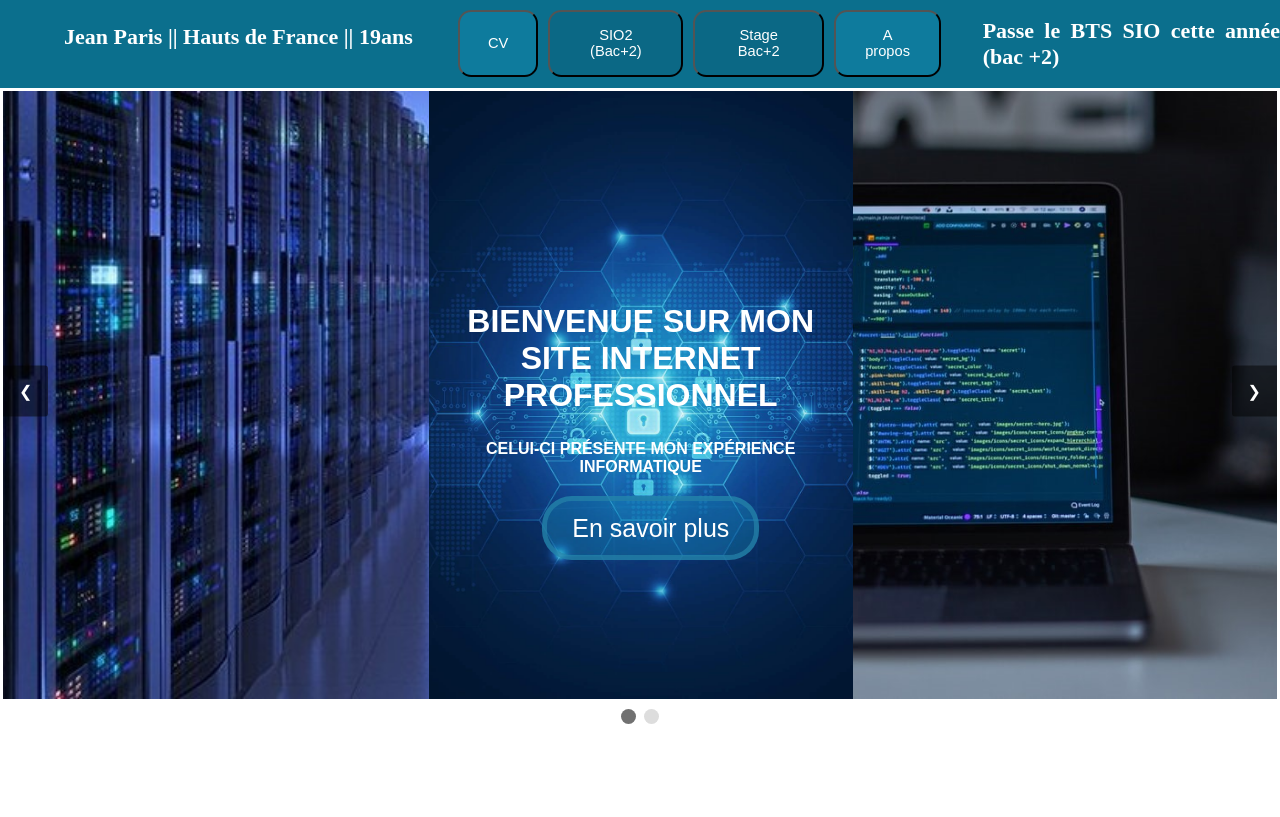
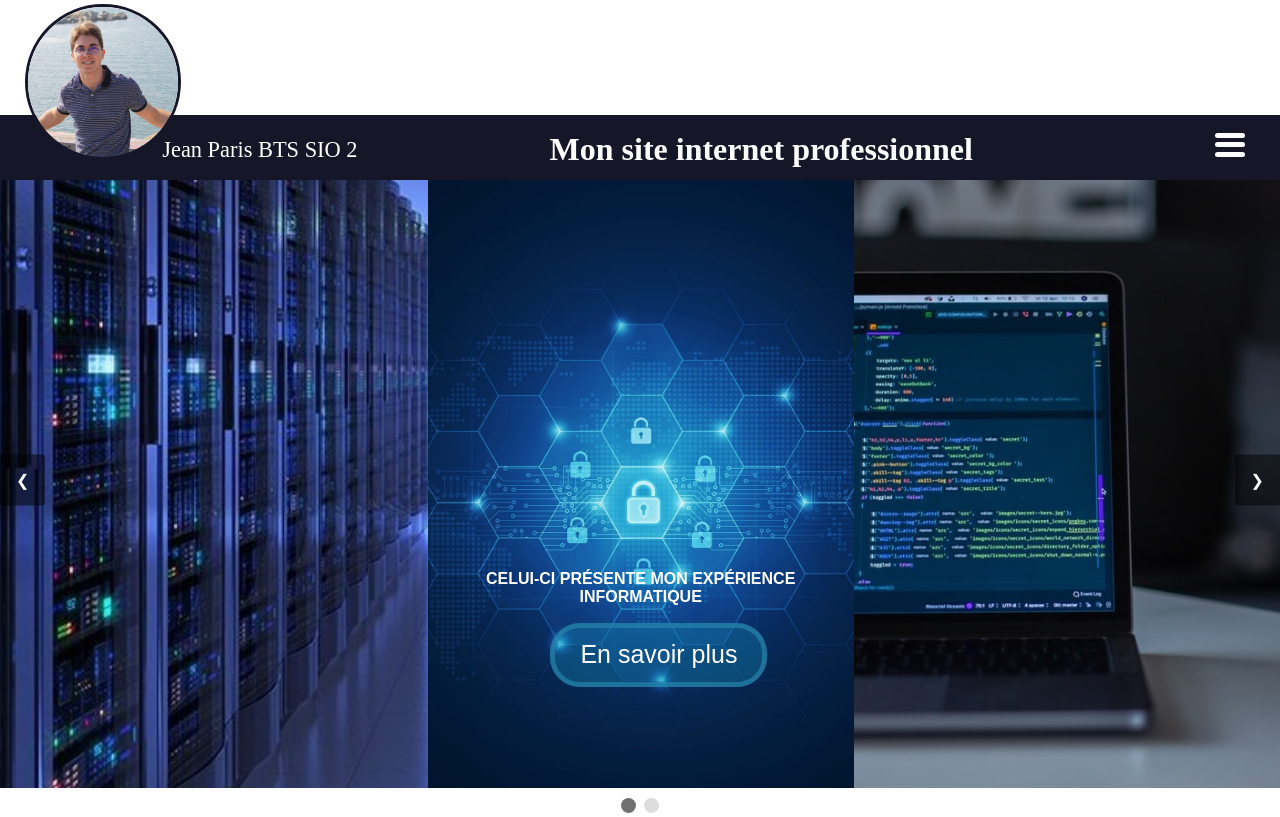
Before and after one commit to jprex59/monSiteInternet, a PHP site: page / in a window 1280 px wide. Before the commit the page ends 724 px from the top, so only its background shows below. Run offline with PHP 8.4, Linux system fonts and the light colour scheme.

Commit message:
update index

```diff
--- a/Calendar.html
+++ b/Calendar.html
@@ -587,10 +587,10 @@
         </div>
       </div>-->
 
-      <script src="./javascript/index.js"></script>
       <script src="./javascript/pharmagest.js"></script>
       <script src="https://unpkg.com/aos@2.3.1/dist/aos.js"></script>
       <script src="./javascript/deroulant.js"></script>
+      <script src="./javascript/slide.js"></script>
       <!-- end container -->
     </div>
   </body>
--- a/css/styleindex.css
+++ b/css/styleindex.css
@@ -3,63 +3,90 @@ body {
   padding: 0;
 }
 .menu {
-  background-color: rgb(11, 111, 141);
+  position: relative;
+  margin: auto;
+  /*juste en dessous modifier le width pour modifier la largeur de la bar*/
   width: 100%;
-  height: 11vh;
+  height: 180px;
+  background-size: contain;
+  background-position: center;
+  overflow: hidden;
+}
+.titre{
+  text-align: center;
+  color: white;
+  margin: 0;
+  margin-left: 6em;
+  margin-top: 0.5em;
 }
 
-.menuresponsive1 {
-  display: none;
-  height: 6em;
-  border: solid black;
-  background-color: rgb(8, 72, 92);
+
+
+.information-bar {
+  position: absolute;
+  bottom: 0;
   width: 100%;
+  height: 65px;
+  background-color: #151728;
 }
 
-.menuresponsive2 ul {
+.information-bar ul {
+ display: flex;
+}
+
+
+.profile {
+  position: absolute;
+  display: flex;
+  align-items: center;
+  bottom: 20px;
+  left: 25px;
+}
+
+img {
+  width: 150px;
+  height: 150px;
+  border-radius: 50%;
+  border: 3px solid #151728;
+}
+
+.name {
+  color: white;
+  margin-left: 0.1em;
+  font-size: 1.4em;
+}
+
+div.information-bar ul {
   position: relative;
+  width: 65%;
   display: flex;
-  text-decoration: none;
-  margin-left: 20%;
+  padding-left: 10em;
+  height: 100%;
+  margin: 0;
+  font-size: 1em;
 }
-.menuuresponsive2 li {
-  position: relative;
-  display: flex;
-  margin: 0;
-  margin-left: 35%;
-  text-decoration: none;
-}
-.menuresponsive2 a {
-  margin: 0;
-  color: white;
-  text-decoration: none;
-}
-.menuresponsive2 li {
-  border: solid double white;
+
+/*
+div.information-bar ul li{
   list-style: none;
   cursor: pointer;
-  color: white;
-  font-size: 1.5em;
-  padding: 0.5em 1.5em;
+  color: #d5d5d8;
+  font-size: 1em;
+  text-align: center;
   transition: all 0.1s;
-  text-decoration: none;
-  display: inline-table;
-}
-.menuresponsive2 {
-  display: none;
-  height: 8em;
-  border: solid black;
-  background-color: rgb(11, 111, 141);
-  width: 100%;
+  margin-top: 1em;
 }
 
+li:hover,
+.active {
+  color: white;
+}
+*/
 /*----------------------------------------------------*/
 
 .container {
   height: 600px;
-  margin: auto;
   position: relative;
-  border: solid white;
 }
 
 .slides {
@@ -160,43 +187,6 @@ body {
   background-position: left;
 }
 
-button {
-  margin-top: 1%;
-  margin-left: 10px;
-}
-
-.buton {
-  background-color: rgba(19, 150, 190, 0.315);
-  border-radius: 1em;
-}
-
-.buton:hover {
-  background-color: rgba(13, 99, 126, 0.527);
-  border-radius: 1em;
-  transition-duration: 0.5s;
-}
-
-.buttoninfo {
-  background-color: rgba(19, 150, 190, 0.315);
-  border-radius: 1em;
-}
-
-.buttoninfo:hover {
-  background-color: rgba(19, 150, 190, 0.034);
-  border-radius: 1em;
-  transition-duration: 0.5s;
-  transform: rotate(360deg);
-}
-
-.buttonSIO2 {
-  background-color: rgba(13, 99, 126, 0.527);
-  border-radius: 1em;
-}
-
-.buttonSIO2:hover {
-  background-color: rgba(19, 150, 190, 0.034);
-  border-radius: 1em;
-}
 
 .slide12 {
   /* border: solid;*/
@@ -218,13 +208,7 @@ button {
   background-position: center;
 }
 
-.infoslide1 {
-  color: white;
-  text-align: center;
-  text-transform: uppercase;
-  margin-top: 50%;
-  font-family: sans-serif;
-}
+
 .infoslide11 {
   margin-top: 6%;
   font-family: sans-serif;
@@ -234,7 +218,7 @@ button {
 }
 
 .coeurslide1 {
-  margin-left: 28%;
+  margin-left: 30%;
   text-align: center;
   background-color: rgba(19, 150, 190, 0.315);
   color: white;
@@ -259,19 +243,63 @@ button {
 }
 
 /**/
+.titresection{
+  color: white;
+  font-size: 3em;
+  font-weight: bold;
+  font-family: Arial;
+  border-bottom: 1px solid white;
+}
+
+.titresection:hover{
+  color: #0b6f8d;
+}
+
+.titresectionavenir{
+  color:rgb(128, 126, 126);
+  font-size: 3em;
+  font-weight: bold;
+  font-family: Arial;
+  border-bottom: 1px solid white;
+}
+
+.titresectionavenir:hover{
+  color:rgb(29, 29, 29);
+}
+
+ul.avenir li a {
+  text-decoration: none;
+  font-size: 2em;
+  text-transform: uppercase;
+  font-weight: bold;
+  font-family: arial;
+  color: rgb(128, 126, 126);
+}
+
+ul.avenir li a:hover {
+  color: rgb(29, 29, 29);
+}
+
 
 nav {
   position: absolute;
+  height: 38em;
   top: 0;
   left: 0;
   right: 0;
   bottom: 0;
   display: none;
+  justify-content: space-between;
+  flex-wrap: wrap;
+  align-items: center;
 }
 ul {
+  margin-left: 3%;
   list-style: none;
   padding: 0;
   z-index: 2;
+
+  /*border: 1px  solid white;*/
 }
 ul li {
   text-align: center;
@@ -308,6 +336,44 @@ ul li a:hover {
   cursor: pointer;
   animation: fade 0.1s;
 }
+
+.hamburger {
+  position: absolute;
+  top: 8em;
+  right: 35px;
+  cursor: pointer;
+  display: block;
+}
+
+.closehamburger{
+  position: absolute;
+  top: 8em;
+  right: 35px;
+  cursor: pointer;
+  display: none;
+}
+
+.closehamburger span{
+  display: block;
+  width: 30px;
+  height: 0.3rem;
+  margin: 0.3rem 0;
+  background-color: #fffdfd;
+  border-radius: 5px;
+}
+
+
+.hamburger span {
+  display: block;
+  width: 30px;
+  height: 0.3rem;
+  margin: 0.3rem 0;
+  background-color: #fffdfd;
+  border-radius: 5px;
+}
+
+
+
 
 /*@keyframe pourr les animations */
 
@@ -336,61 +402,32 @@ ul li a:hover {
   }
 }
 
-/*--------------------------------------*/
-.menuu {
+
+.titreresponsive{
   color: white;
-  height: 9%;
-  width: 100%;
-  padding-top: 0.1%;
+  text-align: center;
+  display: none;
 }
 
-.menuu ul {
-  position: relative;
-  display: flex;
-  margin: 0;
-  margin-left: 35%;
-  text-decoration: none;
+.responsiveinfoslide12{
+  height: 60%;
 }
+/*------------------------------------------------*/
 
-.menuu a {
-  margin: 0;
-  color: white;
-  text-decoration: none;
+@media all and (max-width: 1270px) {
+  .titre{
+    display: none;
+  }
+  .titreresponsive{
+    display: block;
+  }
+  .responsiveinfoslide12{
+    height: 50%;
+  }
+  .coeurslide1 {
+    margin-left: 25%;
+  }
 }
-.menuu li {
-  border: solid double white;
-  list-style: none;
-  cursor: pointer;
-  color: white;
-  font-size: 1.1em;
-  padding: 1em 1.5em;
-  transition: all 0.1s;
-  text-decoration: none;
-  display: inline-table;
-}
-
-.objectif {
-  margin-left: 5%;
-  font-weight: bold;
-  font-size: 22px;
-  text-align: justify;
-  color: white;
-  width: 40%;
-  margin-top: 2%;
-  float: right;
-}
-
-.prenom {
-  margin-left: 5%;
-  font-weight: bold;
-  font-size: 22px;
-  text-align: center;
-  margin-top: 1.8%;
-  color: white;
-  float: left;
-}
-
-/*------------------------------------------------*/
 @media all and (max-width: 1100px) {
   .slide11 {
     height: 60em;
--- a/droit.html
+++ b/droit.html
@@ -6,7 +6,8 @@
 	<meta charset="UTF-8">
 	<link href="https://unpkg.com/aos@2.3.1/dist/aos.css" rel="stylesheet">
 	<link rel="stylesheet" href="./css/styledroit.css" type="text/css" />
-	<meta name="viewport" content="width=device-width, initial-scale=0.5" />
+	<meta name="viewport" content="width=500, initial-scale=1">
+	<meta name="viewport" content="initial-scale=1, maximum-scale=1">
 	<script src="./javascript/aos.js"></script>
 </head>
 
--- a/index.html
+++ b/index.html
@@ -11,97 +11,88 @@
   </head>
 
   <body>
-    <div class="menu">
-      <div class="menuu">
-        <span class="prenom">Jean Paris  ||  Hauts de France  ||  19ans </span>
+    <!-------------------------------------------------------------------- début de page  ----------------------------------------------------------->
+		<div class="menu">
+			<div class="information-bar">
         <ul>
-          <button class="buton">
-            <a
-              href="https://documentcloud.adobe.com/link/track?uri=urn:aaid:scds:US:0c870d7f-b65d-48c7-b6f8-35ea910810de"
-            >
-              <li>CV</li>
-            </a>
-          </button>
-          <button class="buttonSIO2">
-            <a href="homepage.html">
-              <li>SIO2 (Bac+2)</li>
-            </a>
-          </button>
-          <button class="buttonSIO2">
-            <a href="Calendar.html">
-              <li>Stage Bac+2</li>
-            </a>
-          </button>
-          <button class="buttoninfo">
-            <a href="info.html">
-              <li>A propos</li>
-            </a>
-          </button>
-          <!--<span class="presentation">Jean Paris, <span class="texte"></span></span>-->
-      <div class="objectif">
-        Passe le BTS SIO cette année (bac +2)
-      </div>
-        </ul>
-      </div>
+          <p class="name">Jean Paris BTS SIO 2</p>
+          <h1 class="titre">Mon site internet professionnel</h1>
+          </ul>
+				<div class="profile">
+					<img src="images/jean.JPG">
+				</div>
 
 
+			</div>
     </div>
 
-    <!----------------------------------------------------------------------------------------------------------------------------------->
-    <div class="menuresponsive1">
-      <span class="prenom">Jean Paris  ||  Hauts de France  ||  19ans </span>
-      <div style="width: 13%;"></div>
-      <div class="objectif">
-        Passe le BTS SIO cette année (bac +2)
-      </div>
-    </div>
-    <div class="menuresponsive2">
-      <ul>
-      <button class="buton">
-        <a
-          href="https://documentcloud.adobe.com/link/track?uri=urn:aaid:scds:US:0c870d7f-b65d-48c7-b6f8-35ea910810de"
-        >
-          <li>CV</li>
-        </a>
-      </button>
-      <button class="buttonSIO2">
-        <a href="homepage.html">
-          <li>SIO2 (Bac+2)</li>
-        </a>
-      </button>
-      <button class="buttonSIO2">
-        <a href="Calendar.html">
-          <li>Stage Bac+2</li>
-        </a>
-      </button>
-      <button class="buttoninfo">
-        <a href="info.html">
-          <li>A propos</li>
-        </a>
-      </button>
-      <!--<span class="presentation">Jean Paris, <span class="texte"></span></span>-->
-    </ul>
-  </div>
+    <span class="hamburger">
+			<span></span>
+			<span></span>
+			<span></span>
+		</span>
 
-    <!-------------------------------------------------------------------------------------------------------------------------------------------->
+		<span class="closehamburger">
+			<span></span>
+			<span></span>
+			<span></span>
+		</span>
+
+
+
+
+        <!-------------------------------------------------------------------------------------------------------------------------------------------->
     <div class="container">
       <div class="slides">
         <div class="slide11"></div>
 
         <div class="slide12">
-          <h1 class="infoslide1">
-            Bienvenue sur mon site internet professionnel
-          </h1>
+          <div class="responsiveinfoslide12"></div>
+          <h1 class="titreresponsive">Mon site internet professionnel</h1>
           <h4 class="infoslide11">
             Celui-ci présente mon expérience informatique
           </h4>
           <nav>
             <div class="backdrop"></div>
             <ul>
-              <li><a href="homepage.html">BTS SIO 2 (BAC +2)</a></li>
-              <!----			<li><a href='#'>Projects</a></li>
+              <li class="titresection">Autres</li>
+              <li>.</li>
+              <li><a href="https://documentcloud.adobe.com/link/track?uri=urn:aaid:scds:US:0c870d7f-b65d-48c7-b6f8-35ea910810de">CV</a></li>
+              <li><a href="info.html">A propos</a></li>
+              <li>.</li>
+            </ul>
+            <ul>
+              <li class="titresection"">BAC + 1/2</li>
+              <li>.</li>
+              <li><a href="homepage.html">BTS SIO</a></li>
+              <li><a href="Calendar.html">Stage</a></li>
+              <li>.</li>
+            <!----			<li><a href='#'>Projects</a></li>
             <li><a href='#'>Contact</a></li> -->
             </ul>
+
+            <ul class="avenir">
+              <li class="titresectionavenir">BAC + 3</li>
+              <li>.</li>
+              <li><a>licence IG</a></li>
+              <li><a>Alternance</a></li>
+              <li>.</li>
+            </ul>
+            <ul class="avenir">
+              <li class="titresectionavenir">BAC + 4</li>
+              <li>.</li>
+              <li><a>Master 4</a></li>
+              <li><a>Alternance</a></li>
+              <li>.</li>
+            </ul>
+            <ul class="avenir">
+              <li class="titresectionavenir">BAC + 5</li>
+              <li>.</li>
+              <li><a>Master 5</a></li>
+              <li><a>Alternance</a></li>
+              <li>.</li>
+            </ul>
+
           </nav>
           <button class="coeurslide1">En savoir plus</button>
         </div>
@@ -126,5 +117,6 @@
     <!----------------------------------------------------------------------------------------------------------->
     <script src="https://unpkg.com/aos@2.3.1/dist/aos.js"></script>
     <script src="./javascript/index.js"></script>
+    <script src="./javascript/slide.js"></script>
   </body>
 </html>
--- a/javascript/index.js
+++ b/javascript/index.js
@@ -1,42 +1,6 @@
-let slideIndex = 1;
-showSlides(slideIndex);
+/*********************Animation ecriture progrssive*********
 
-/*setInterval(, 3000);*/
-
-function plusSlides(n) {
-    showSlides(slideIndex += n);
-}
-
-function currentSlide(n) {
-    showSlides(slideIndex = n);
-}
-
-function showSlides(n) {
-    let slides = document.getElementsByClassName('slides');
-    let dots = document.getElementsByClassName('dot');
-
-    if(n > slides.length) { slideIndex = 1 }
-
-    if(n < 1 ) { slideIndex = slides.length }
-
-    // Cacher toutes les slides
-    for(let i = 0; i < slides.length; i++) {
-      slides[i].style.display = "none";
-    }
-
-    // Retirer "active" de tous les points
-    for(let i = 0; i < dots.length; i++) {
-      dots[i].classList.remove('active');
-    }
-
-    // Afficher la slide demandée
-    slides[slideIndex - 1].style.display = 'block';
-
-    // Ajouter "active" sur le point cliqué
-    dots[slideIndex - 1].classList.add('active');
-  }
-
-  $(document).ready(function(){
+$(document).ready(function(){
     var typed = new Typed(".texte", {
         strings: ["Âge : 19 ans", "Diplôme : Bac +2","Localisation : Haut De France"],
         typeSpeed: 80,
@@ -44,19 +8,49 @@ function showSlides(n) {
         loop: true
     });
 });
+**********************************************************************/
 
+/************Variable pour le menu*************************/
 const button = document.querySelector(".coeurslide1");
 const nav = document.querySelector("nav");
 const backdrop = document.querySelector(".backdrop");
+const prev = document.querySelector(".prev");
+const next = document.querySelector(".next");
+const icon = document.querySelector('.hamburger');
+const closbackdrop = document.querySelector('.closehamburger');
 
+
+/*************Ouvrir le menu****************************/
 button.addEventListener("click", () => {
   nav.classList.add("open");
+  icon.style.display = 'none';
+  prev.style.display = 'none';
+  next.style.display = 'none';
+  closbackdrop.style.display = 'block';
 });
 
+icon.addEventListener('click', () => {
+  nav.classList.add("open");
+  icon.style.display = 'none';
+  prev.style.display = 'none';
+  next.style.display = 'none';
+  closbackdrop.style.display = 'block';
+});
+
+/***********Fermer le menu************************/
 backdrop.addEventListener("click", () => {
   nav.classList.remove("open");
+  icon.style.display = 'block';
+  closbackdrop.style.display = 'none';
+  prev.style.display = 'block';
+  next.style.display = 'block';
 });
 
-/********************************************************************************************************************************************************************************
- *****************************************************************************************************************************************************************************************
- *********************************************************************************************************************************************************************************/
+closbackdrop.addEventListener('click', () => {
+  nav.classList.remove("open");
+  closbackdrop.style.display = 'none';
+  icon.style.display = 'block';
+  prev.style.display = 'block';
+  next.style.display = 'block';
+
+});
```
Also changed, not shown: other parts of css/styleindex.css (+20 -16 lines), css/stylehomepage.css (+3 -5 lines), css/styletechno.css (+4 -20 lines), javascript/slide.js (added, +37 -0 lines), techno.html (+13 -9 lines), images/cybersec1.jpg (added), images/cybersec2.jpg (added).
